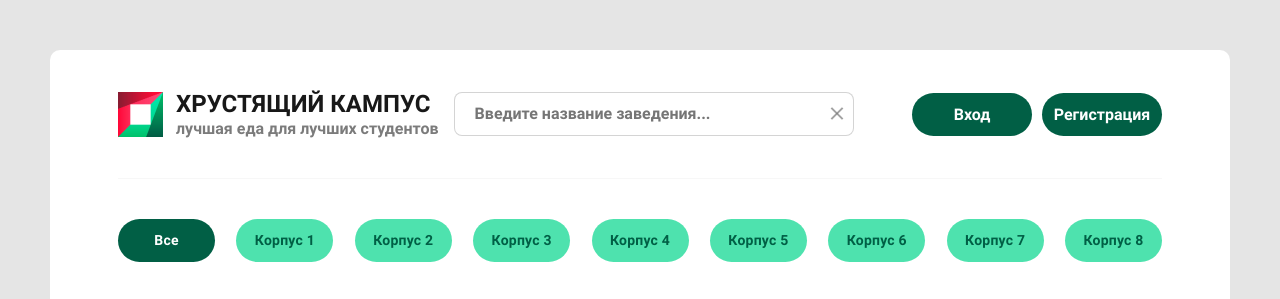
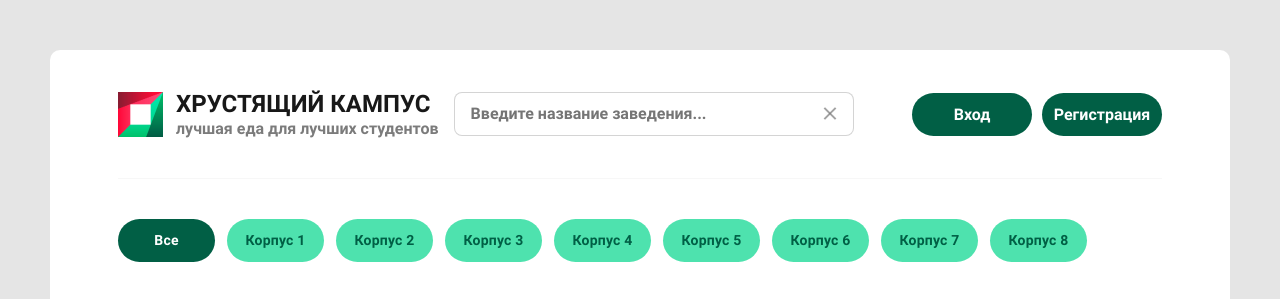
Before and after one commit to PavlovichVladislav/nstu-food-client, a React (Create React App) app: page / in a window 1280 px wide. Shown: the top 299 px of the page. Built offline with nearby package versions, Linux system fonts and the light colour scheme; no server answers.

Commit message:
corrected the layout, moved the constants to a separate file

```diff
--- a/src/components/SearchPannel/Search.module.scss
+++ b/src/components/SearchPannel/Search.module.scss
@@ -7,7 +7,7 @@
 .input {
     border: 1px solid rgba($color: $text, $alpha: 0.2);
     border-radius: 8px;
-    padding: 12px 20px;
+    padding: 12px 34px 12px 16px;
     font-size: 16px;
     width: 400px;
     color: $text;
@@ -16,7 +16,7 @@
 
 .clearWrapper {
     position: absolute;
-    right: 5px;
+    right: 12px;
     top: 50%;
     transform: translateY(-50%);
     width: 23px;
--- a/src/components/categories/Categories.module.scss
+++ b/src/components/categories/Categories.module.scss
@@ -3,8 +3,7 @@
 .categories {
     ul {
         display: flex;
-        gap: 9px;
-        justify-content: space-between;
+        gap: 12px;
 
         li {
             padding: 14px 32px;
--- a/src/components/pagination/index.tsx
+++ b/src/components/pagination/index.tsx
@@ -1,6 +1,8 @@
 import clsx from "clsx";
 import React, { useMemo } from "react";
 import { useSearchParams } from "react-router-dom";
+
+import { pageQueryName } from "../../utils/constants";
 
 import styles from "./Pagination.module.scss";
 
@@ -9,7 +11,7 @@ interface PagingProps {
    paramQueryName?: string;
 }
 
-const Paging: React.FC<PagingProps> = ({ totalPages, paramQueryName = "page" }) => {
+const Paging: React.FC<PagingProps> = ({ totalPages, paramQueryName = pageQueryName }) => {
    const [searchParams, updateSearchParams] = useSearchParams();
 
    const currentPage = useMemo(() => {
--- a/src/components/restuarantsList/RestuarantsList.tsx
+++ b/src/components/restuarantsList/RestuarantsList.tsx
@@ -3,6 +3,7 @@ import { useSearchParams } from "react-router-dom";
 
 import RestuarantApi from "../../api/RestuarantApi";
 import { useAppSelector } from "../../hooks/hooks";
+import { campusQueryName, itemsInPage, pageQueryName } from "../../utils/constants";
 
 import Skeleton from "../cards/Skeleton";
 import Card from "../cards/RestuarantCard";
@@ -18,21 +19,21 @@ const RestuarantsList: React.FC<Props> = ({ onListLoad }) => {
    const [isLoading, setIsLoading] = useState(true);
    const [restuarants, setRestuarants] = useState<IRestuarant[]>([]);
    const [searchParams] = useSearchParams();
-   const { search } = useAppSelector(state => state.search);
+   const { search } = useAppSelector((state) => state.search);
 
-   const page = searchParams.get("page") || 1;
-   const campus = searchParams.get("campus");
+   const page = searchParams.get(pageQueryName) || 1;
+   const campus = searchParams.get(campusQueryName);
 
    const restuarantsApi = new RestuarantApi();
 
    const getRestuarants = (campus?: number) => {
       setIsLoading(true);
 
-      restuarantsApi.getRestuarants(campus, +page, 8, search).then((rests) => {
+      restuarantsApi.getRestuarants(campus, +page, itemsInPage, search).then((rests) => {
          setRestuarants(rests.rows);
          setIsLoading(false);
 
-         const pageCount = Math.ceil(rests.count / 8);
+         const pageCount = Math.ceil(rests.count / itemsInPage);
 
          onListLoad(pageCount);
       });
@@ -63,7 +64,7 @@ const RestuarantsList: React.FC<Props> = ({ onListLoad }) => {
       );
    }
 
-   return <RestuarantsListEmpty/>;
+   return <RestuarantsListEmpty />;
 };
 
 export default RestuarantsList;
--- /dev/null
+++ b/src/utils/constants.ts
@@ -0,0 +1,3 @@
+export const itemsInPage = 8;
+export const pageQueryName = 'page';
+export const campusQueryName = 'campus';
```
